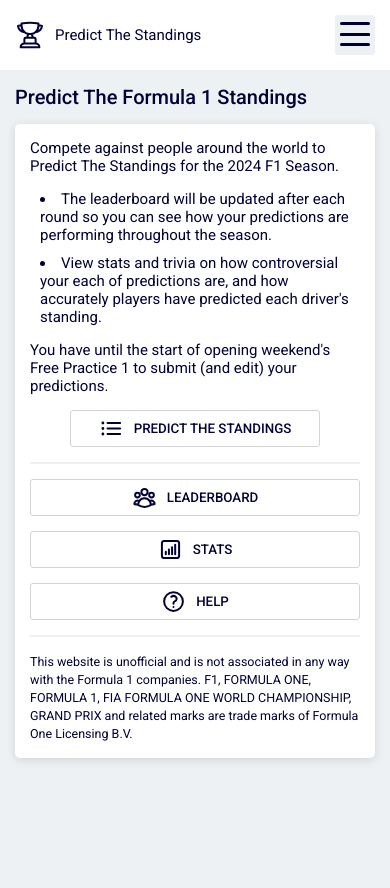
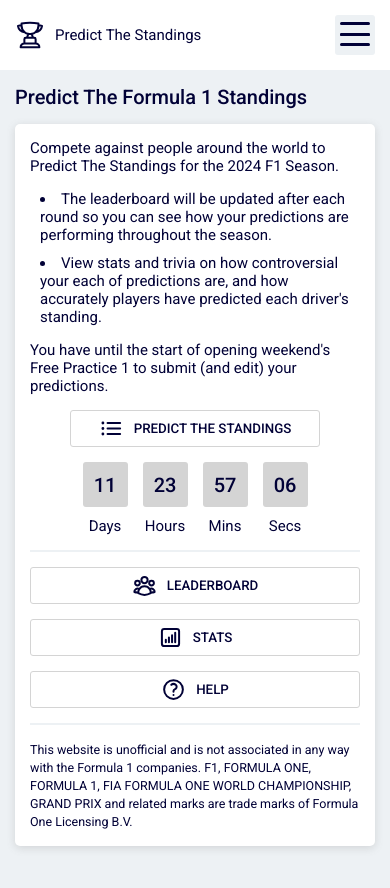
Before and after one commit to davidwillprice/predict-the-standings, a Next.js app: page /formula-1 in a window 390 px wide. Shown: the top 888 px of the page. Built offline with nearby package versions, Linux system fonts and the light colour scheme; no server answers.

Commit message:
Minor UI updates
- Add countdown to F1 page
- Fix pages with little content on them causing scrolling on mobile
- Fixed panel headings not having auto horizontal margin

```diff
--- a/app/formula-1/page.tsx
+++ b/app/formula-1/page.tsx
@@ -5,6 +5,7 @@ import { Panel } from "@components/panels/panel";
 import { PanelHeading } from "@components/panels/panel-heading";
 import { Button } from "@components/button/button";
 import Icon from "@svgs/icons/sq-icon";
+import { Countdown } from "@components/countdown/countdown";
 
 import { predictionFreezeTime } from "@data/formula-1/2024";
 
@@ -51,6 +52,7 @@ const Page = () => {
                 </Button>
               </Link>
             </div>
+            <Countdown deadline={predictionFreezeTime} />
           </>
         ) : (
           ""
--- a/src/ui/components/panels/panel-heading.module.scss
+++ b/src/ui/components/panels/panel-heading.module.scss
@@ -4,6 +4,7 @@
   max-width: 800px;
   text-align: left;
   padding: 0 30px;
+  margin: 0 auto;
   h1,
   h2,
   h3 {
--- a/src/ui/styles/layout.module.scss
+++ b/src/ui/styles/layout.module.scss
@@ -21,7 +21,9 @@
 }
 @media (max-width: $mobile-menu-breakpoint) {
   .content_container {
+    min-height: calc(100vh - $header-height-mobile);
     flex-direction: column;
+    justify-content: center;
     width: 100%;
     margin-top: $header-height-mobile;
     margin-left: 0px;
```
